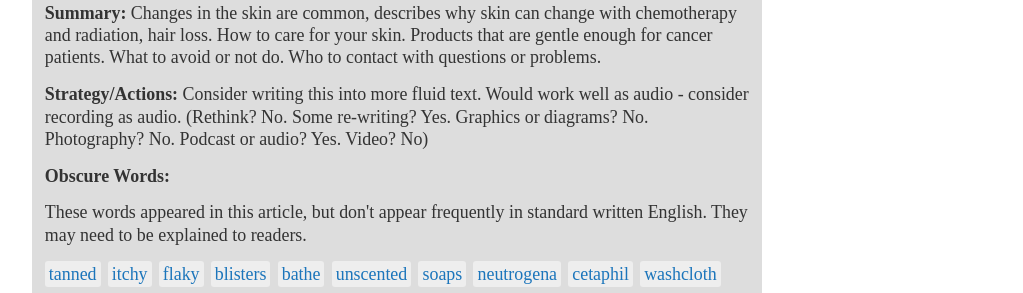
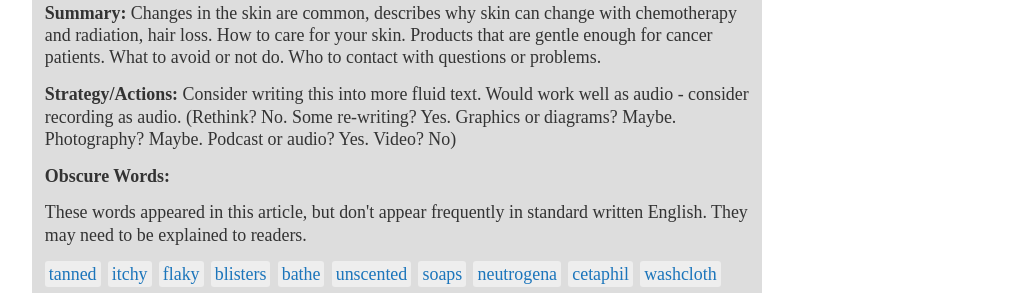
Before and after one commit to mskccpatiented/contentaudit, a Jekyll site: the page built from _posts/2012-10-29-skin-care-guidelines-for-patients-receiving-radiation-therapy.md, in a window 1280 px wide and 900 px high. Shown: the part 270-563 px from the top of the window, without its empty margins (128-1151 px from the left). Built offline with Jekyll 4.4.1, drawn with Linux system fonts in a browser that asks for light colours; Markdown is read by kramdown in place of the engine named in the settings.

Commit message:
adding content decision sheet matrix thing

```diff
--- a/_posts/2012-10-29-skin-care-guidelines-for-patients-receiving-radiation-therapy.md
+++ b/_posts/2012-10-29-skin-care-guidelines-for-patients-receiving-radiation-therapy.md
@@ -9,7 +9,7 @@ categories: ['Side Effects and Symptom Management']
 tags: []
 summary: Changes in the skin are common, describes why skin can change with chemotherapy and radiation, hair loss. How to care for your skin. Products that are gentle enough for cancer patients. What to avoid or not do. Who to contact with questions or problems.
 notes:
-strategy: Consider writing this into more fluid text. Would work well as audio - consider recording as audio.  (Rethink? No. Some re-writing? Yes. Graphics or diagrams? No. Photography? No. Podcast or audio? Yes. Video? No)
+strategy: Consider writing this into more fluid text. Would work well as audio - consider recording as audio.  (Rethink? No. Some re-writing? Yes. Graphics or diagrams? Maybe. Photography? Maybe. Podcast or audio? Yes. Video? No)
 status: formatted
 date: 29-10-2012
 ---
```
Also changed, not shown: 1 other file.
